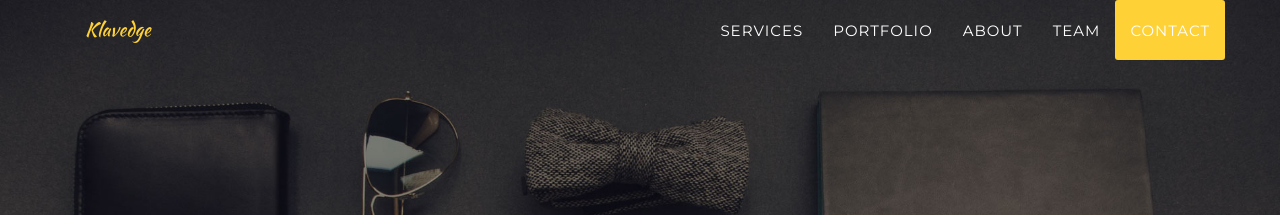
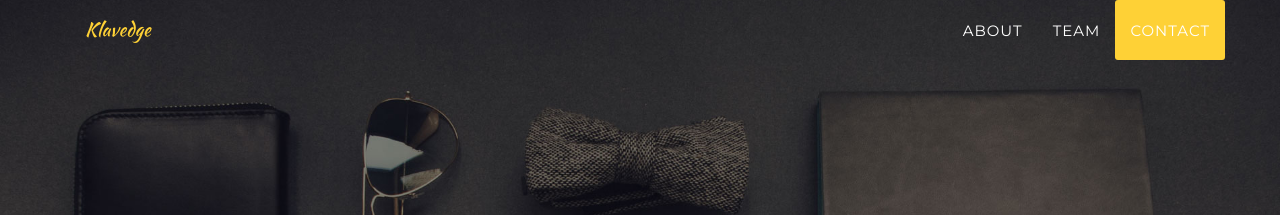
Before and after one commit to sjoerdvalk1991/klavedge, a Jekyll site: the page built from index.html, in a window 1280 px wide. Shown: the top 215 px of the page. Built offline with Jekyll 4.4.1, drawn with Linux system fonts in a browser that asks for light colours; some web fonts are replaced.

Commit message:
add fixes

```diff
--- a/_includes/header.html
+++ b/_includes/header.html
@@ -17,12 +17,6 @@
                 <ul class="nav navbar-nav navbar-right">
                     <li class="hidden">
                         <a href="#page-top"></a>
-                    </li>
-                    <li>
-                        <a class="page-scroll" href="#services">Services</a>
-                    </li>
-                    <li>
-                        <a class="page-scroll" href="#portfolio">Portfolio</a>
                     </li>
                     <li>
                         <a class="page-scroll" href="#about">About</a>
--- a/_includes/team.html
+++ b/_includes/team.html
@@ -9,7 +9,7 @@
             </div>
             <div class="row">
                 {% for member in site.people %}
-                <div class="col-sm-6">
+                <div class="col-sm-4">
                     <div class="team-member">
                         <img src="img/team/{{ member.pic }}.jpg" class="img-responsive img-circle" alt="">
                         <h4>{{ member.name }}</h4>
```
